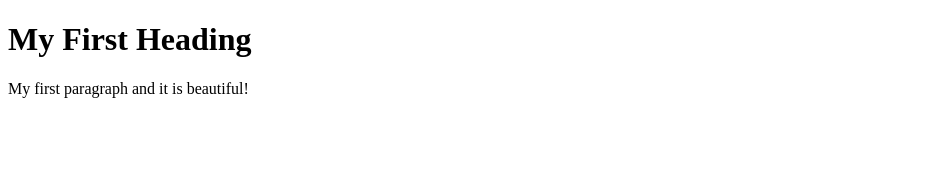
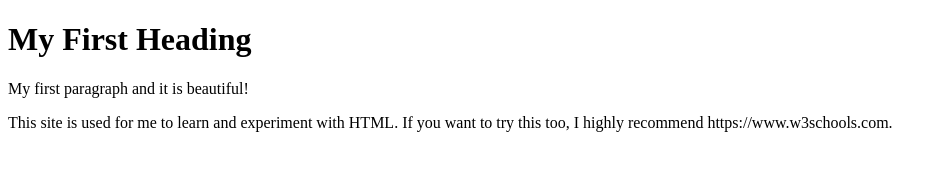
Before and after one commit to chrisengler/chrisengler.github.io, a plain HTML site: page index.html in a window 1280 px wide. Shown: the whole page, without its empty margins (0-947 px from the left). Drawn offline with Linux system fonts and the light colour scheme.

Commit message:
Update index.html

```diff
--- a/index.html
+++ b/index.html
@@ -5,6 +5,7 @@
 <h1>My First Heading</h1>
 
 <p>My first paragraph and it is beautiful!</p>
+<p>This site is used for me to learn and experiment with HTML.  If you want to try this too, I highly recommend https://www.w3schools.com.</p>
 
 </body>
 </html>
```
